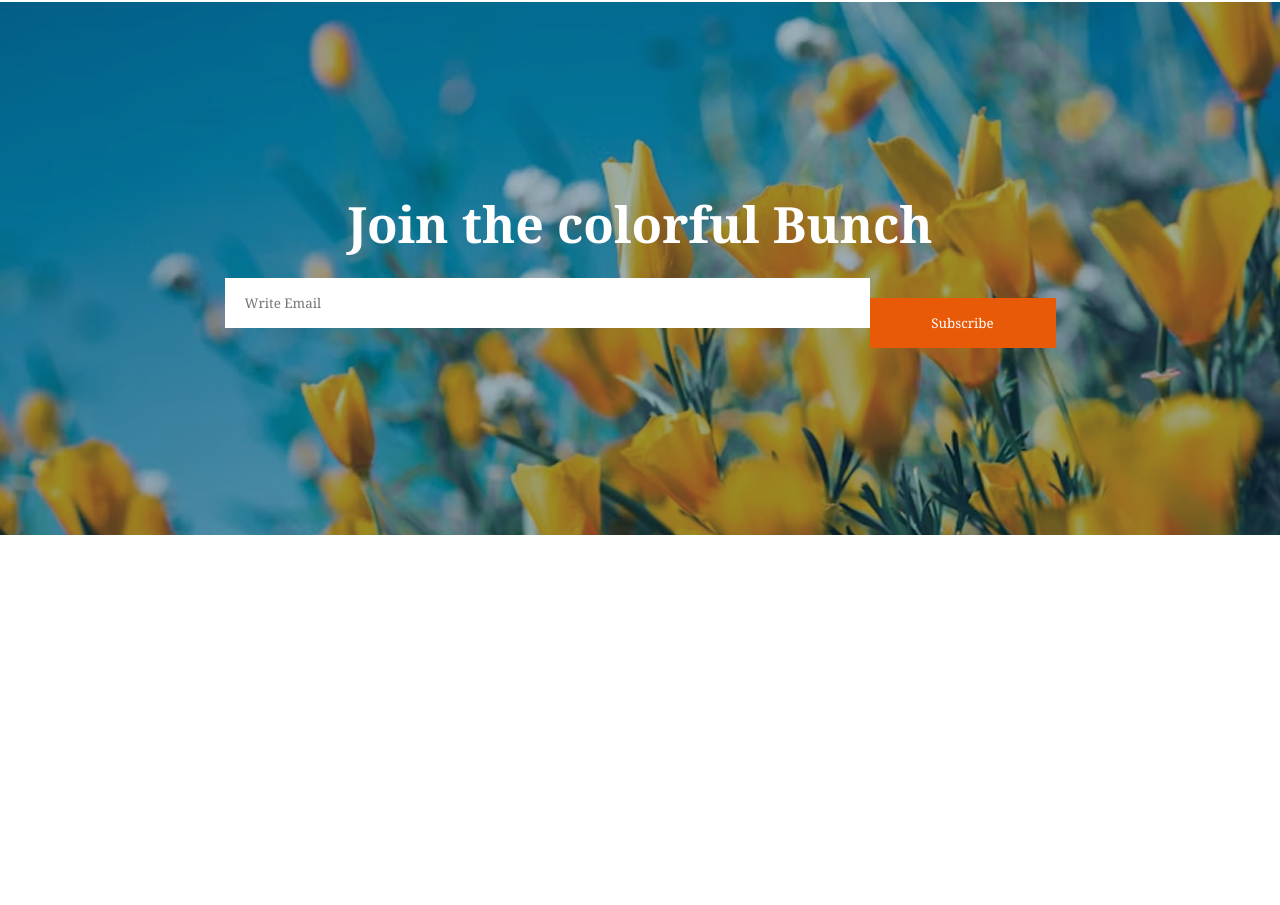
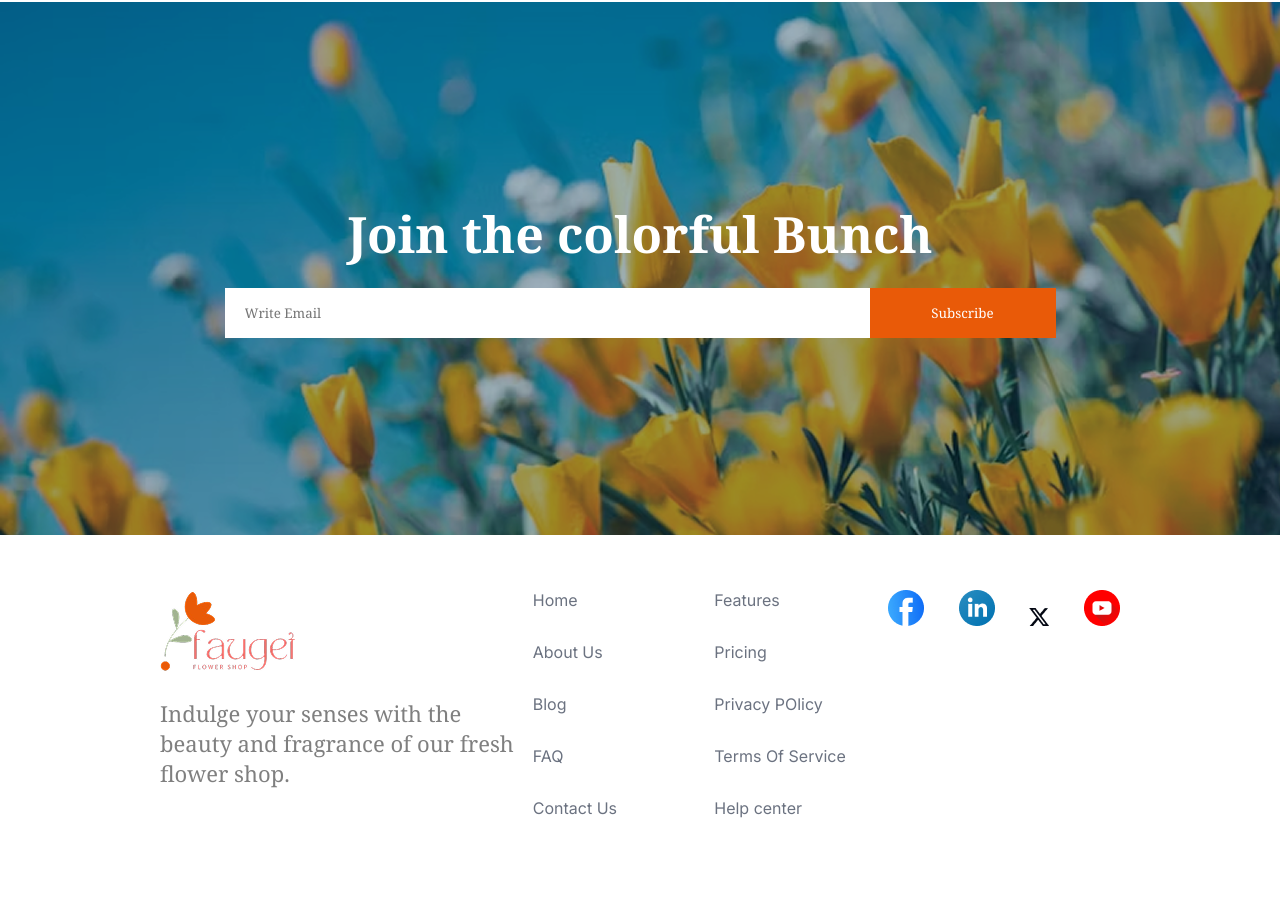
Before and after one commit to rafsanrad/Assignment-002, a plain HTML site: page index.html in a window 1280 px wide. Shown: the part 3637-4542 px from the top of the page. Before the commit the page ends 4172 px from the top, so only its background shows below. Drawn offline with Linux system fonts and the light colour scheme.

Commit message:
added footer with responsiveness

```diff
--- a/index.html
+++ b/index.html
@@ -170,12 +170,40 @@
             <h2>Join the colorful Bunch</h2>
             <div class="input-field">
                 <input class="email" type="email" name="" id="" placeholder="Write Email">
-                <button class="btn">Subscribe</button>
+                <button class="button">Subscribe</button>
             </div>
         </section>
     </main>
-    <footer>
-
+    <!-- footer section  -->
+    <footer class="footer-section">
+        <div class="footer-items">
+            <div class="left-corner">
+                <img src="./assets/logo.png" alt="">
+                <p>Indulge your senses with the beauty and fragrance of our fresh flower shop. </p>
+            </div>
+            <div class="mid-corner">
+                <div>
+                    <p>Home</p>
+                    <p>About Us</p>
+                    <p>Blog</p>
+                    <p>FAQ</p>
+                    <p>Contact Us</p>
+                </div>
+                <div>
+                    <p>Features</p>
+                    <p>Pricing</p>
+                    <p>Privacy POlicy</p>
+                    <p>Terms Of Service</p>
+                    <p>Help center</p>
+                </div>
+            </div>
+            <div class="right-corner">
+                <img src="./assets/icon-facebook.png" alt="">
+                <img src="./assets/icon-linkedin.png" alt="">
+                <img src="./assets/icon-twitter.png" alt="">
+                <img src="./assets/icon-youtube.png" alt="">
+            </div>
+        </div>
     </footer>
 </body>
 </html>
--- a/style.css
+++ b/style.css
@@ -213,13 +213,47 @@
     border: none;
     padding-left: 20px;
 }
-.btn{
+.button{
     width: 186px;
     height: 50px;
     background-color: #E95A08 ;
     color: white;
     border: none;
 }
+/* footer section style  */
+.footer-section{
+    width: 100%;
+    height: 350px;
+}
+.footer-items{
+    padding: 55px 160px;
+    display: flex;
+    justify-content: space-between;
+}
+.left-corner{
+    width: 360px;
+    height: 180px;
+}
+.left-corner p{
+    margin-top: 20px;
+    font-size: 22px;
+    color: rgba(0, 0, 0, 0.5);
+}
+.mid-corner{
+    display: grid;
+    column-gap: 50px;
+    grid-template-columns: repeat(2,1fr);
+}
+.mid-corner p{
+    margin-bottom: 32px;
+    font-size: 16px;
+    color: rgba(107, 114, 128, 1);
+    font-family: "Inter", sans-serif;
+}
+.right-corner img{
+    margin-left: 30px;
+}
+
 /* responsive for mobile  */
 @media screen and (max-width:576px){
     /* header section  */
@@ -292,13 +326,31 @@
     .email{
         width: 320px;
         height: 80px;
-        margin-top: 20px;
         font-size: 20px;
         font-weight: 500;
     }
-    .btn{
+    .button{
         height: 80px;
         font-size: 30px;
         font-weight: 500;
     }
+    /* footer section  */
+    .footer-items{
+        padding-left: 30px;
+        flex-direction: column;
+    }
+    .left-corner{
+        margin-bottom: 40px;
+    }
+    .mid-corner{
+        grid-template-columns: repeat(1,1fr);
+    }
+    .mid-corner p{
+        font-size: 22px;
+        margin-bottom: 40px;
+    }
+    .right-corner img{
+        margin-left: 0px;
+        margin-right: 30px;
+    }
 }
```
